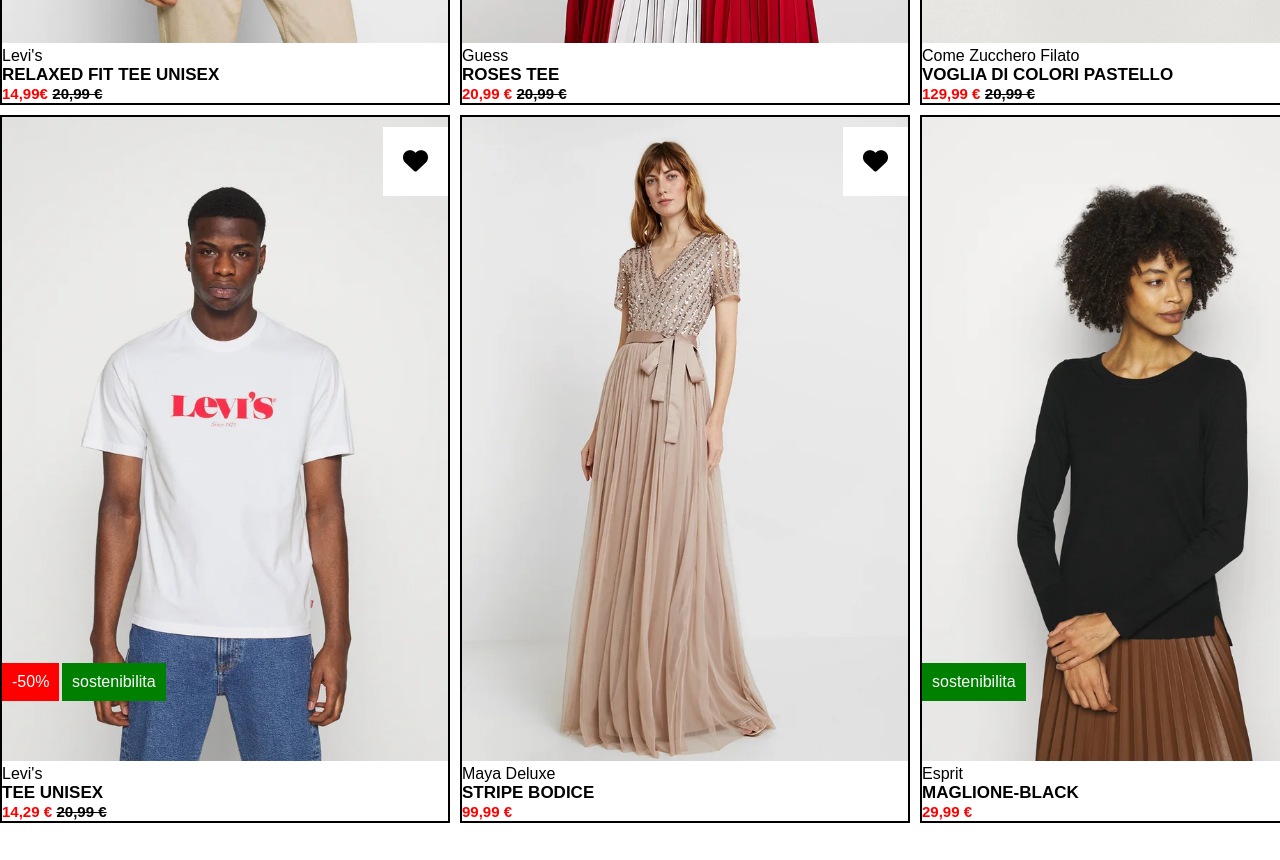
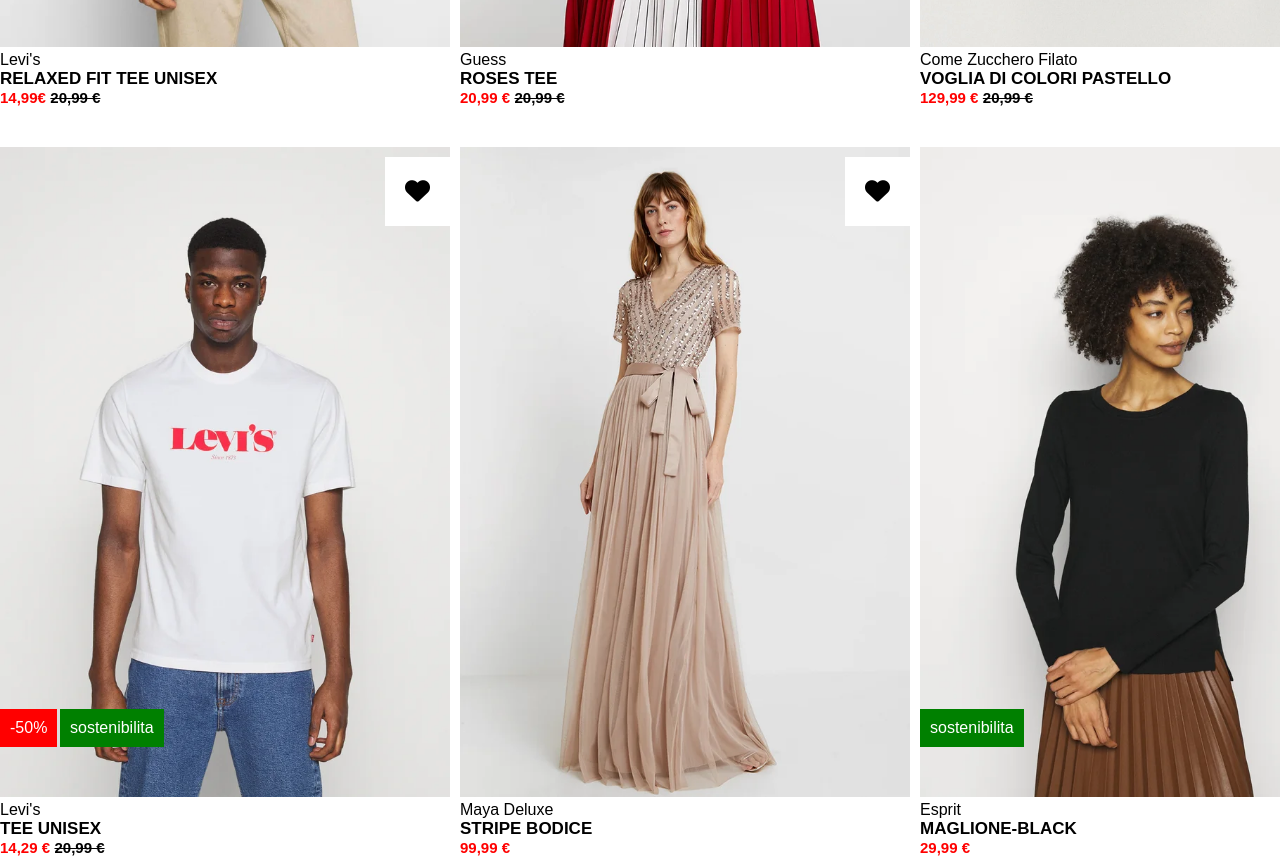
Before and after one commit to AlbertoCadorin/html-css-boolando, a plain HTML site: page index.html in a window 1280 px wide. Shown: the part 741-1601 px from the top of the page. Drawn offline with Linux system fonts and the light colour scheme.

Commit message:
fix: measures tag

```diff
--- a/css/main.css
+++ b/css/main.css
@@ -52,7 +52,7 @@
     background-color: #ff0000;
     color: #fff;
     position: absolute;
-    bottom: 120px;
+    bottom: 140px;
 
 }
 
@@ -61,7 +61,7 @@
     background-color: #008000;
     color: #fff;
     position: absolute;
-    bottom: 120px;
+    bottom: 140px;
     left: 0px;
 }
 
@@ -70,12 +70,13 @@
     background-color: #008000;
     color: #fff;
     position: absolute;
-    bottom: 120px;
+    bottom: 140px;
     left: 60px;
 }
 
 .modelli{
     position: relative;
+    padding-bottom: 30px;
 }
 
 .cuore {
@@ -154,7 +155,6 @@
 main .central-nav>div.modelli {
     /*height: 700px;*/
     width: 450px;
-    border: 2px solid black;
 }
 
 .modelli img {
```
